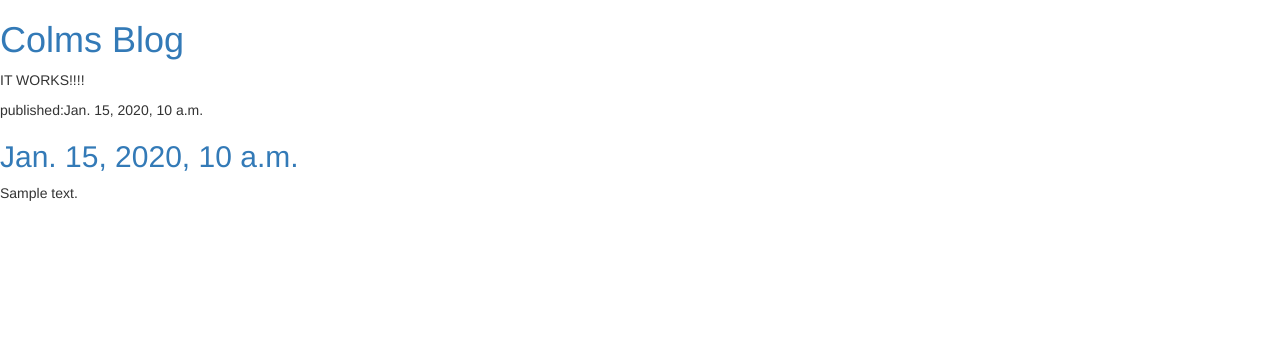
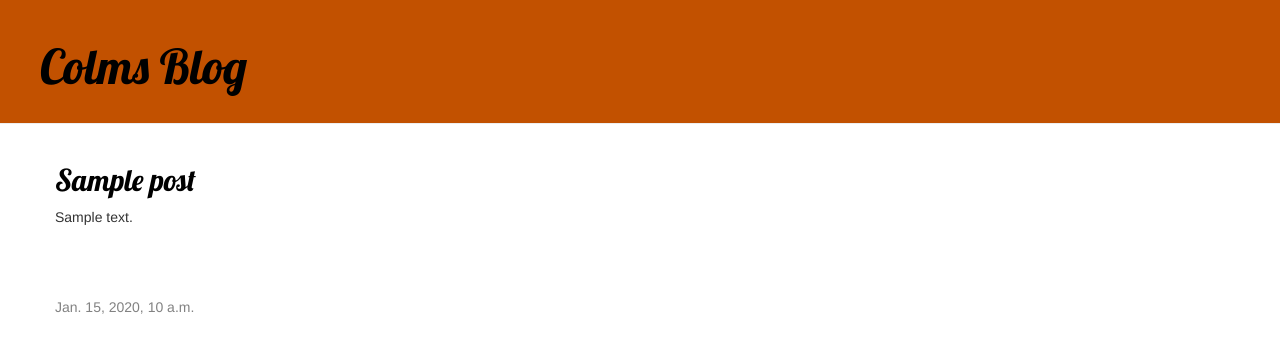
Before and after one commit to C0lm0Dwyer/my-first-blog, a Django app: page / in a window 1280 px wide. Shown: the top 353 px of the page. Run offline with Django 3.2, Linux system fonts and the light colour scheme; tables that the repository leaves empty hold one stand-in row (values such as "Sample post"); some libraries are stand-ins or nearby versions.

Commit message:
Added view and template for detailed blog post as well as CSS for the site.

```diff
--- a/blog/static/CSS/blog.css
+++ b/blog/static/CSS/blog.css
@@ -1,3 +1,43 @@
-h1 a, h2 a, {
-    color: #C25100;
+.page-header {
+    background-color: #C25100;
+    margin-top: 0;
+    padding: 20px 20px 20px 40px;
+}
+.page-header h1, .page-header h1 a, .page-header h1 a:visited, .page-header h1 a:active {
+    color: #000000;
+    font-size: 36pt;
+    text-decoration: none;
+}
+.content {
+    margin-left: 40px;
+}
+h1, h2, h3, h4 {
+    font-family: 'Lobster', cursive;
+    color: #000000;
+}
+.date {
+    color: #828282;
+}
+.save {
+    float: right;
+}
+.post-form textarea, .post-form input {
+    width: 100%;
+}
+.top-menu, .top-menu:hover, .top-menu:visited {
+    color: #ffffff;
+    float: right;
+    font-size: 26pt;
+    margin-right: 20px;
+}
+.post {
+    margin-bottom: 70px;
+}
+.post h1 a, .post h1 a:visited {
+    color: #000000;
+}
+.link {
+    color: #000000;
+
     }
+.link:hover { color: #145aff; }
--- /dev/null
+++ b/blog/templates/blog/base.html
@@ -0,0 +1,27 @@
+<!DOCTYPE html>
+{% load static %}
+<html lang="en">
+<head>
+    <meta charset="UTF-8">
+    <title>Colms Blog</title>
+    <link rel="stylesheet" href="//maxcdn.bootstrapcdn.com/bootstrap/3.2.0/css/bootstrap.min.css">
+    <link rel="stylesheet" href="//maxcdn.bootstrapcdn.com/bootstrap/3.2.0/css/bootstrap-theme.min.css">
+    <link href="//fonts.googleapis.com/css?family=Lobster&subset=latin,latin-ext" rel="stylesheet" type="text/css">
+
+    <link rel="stylesheet" href="{% static 'css/blog.css' %}">
+
+</head>
+    <body>
+     <div class="page-header">
+            <h1><a href="/">Colms Blog</a></h1>
+     </div>
+         <div class="content container">
+          <div class="row">
+               <div class="col-md-8">
+                {% block content %}
+                {% endblock %}
+              </div>
+          </div>
+     </div>
+    </body>
+</html>
--- a/blog/templates/blog/post_list.html
+++ b/blog/templates/blog/post_list.html
@@ -1,19 +1,24 @@
 <!DOCTYPE html>
-<html lang="en">
+{% extends 'blog/base.html' %}
 <head>
-    <meta charset="UTF-8">
-    <title>Colms Blog</title>
-    <link rel="stylesheet" href="//maxcdn.bootstrapcdn.com/bootstrap/3.2.0/css/bootstrap.min.css">
-    <link rel="stylesheet" href="//maxcdn.bootstrapcdn.com/bootstrap/3.2.0/css/bootstrap-theme.min.css">
 
 </head>
 <body>
-    <h1><a href="/">Colms Blog</a></h1>
-       <p>IT WORKS!!!!</p>
-    {% for post in posts %}
-        <p>published:{{post.published_date}}</p>
-         <h2><a href="/">{{post.published_date}}</a></h2>
-             <p>{{post.text|linebreaksbr}}</p>
-    {% endfor%}
+    <div class="page-header">
+         <h1><a href="/">Colms Blog</a></h1>
+    </div>
+        {% block content %}
+                {% for post in posts %}
+                <div class="post">
+
+                    <h2><a class="link" href="{% url 'post_detail' pk=post.pk %}">{{ post.title }}</a></h2>
+                        <p>{{ post.text|linebreaksbr }}</p>
+                </div>
+                        <div class="date">
+                          {{ post.published_date }}
+                        </div>
+                {% endfor%}
+        {% endblock %}
+
 </body>
 </html>
--- a/blog/urls.py
+++ b/blog/urls.py
@@ -3,4 +3,5 @@ from . import views
 
 urlpatterns = [
     path('', views.post_list, name='post_list'),
+    path('post/<int:pk>/', views.post_detail, name='post_detail')
 ]
--- a/blog/views.py
+++ b/blog/views.py
@@ -1,7 +1,13 @@
 from django.shortcuts import render
 from django.utils import timezone
 from .models import Post
+from django.shortcuts import render, get_object_or_404
 # Create your views here.
 def post_list(request):
     posts = Post.objects.all()
     return render(request, 'blog/post_list.html',{'posts': posts})
+
+def post_detail(request, pk):
+    #Post.objects.get(pk=pk)
+    post = get_object_or_404(Post, pk=pk)
+    return render(request, 'blog/post_detail.html', {'post': post})
```
Also changed, not shown: blog/templates/blog/post_detail.html (added, +14 -0 lines).
